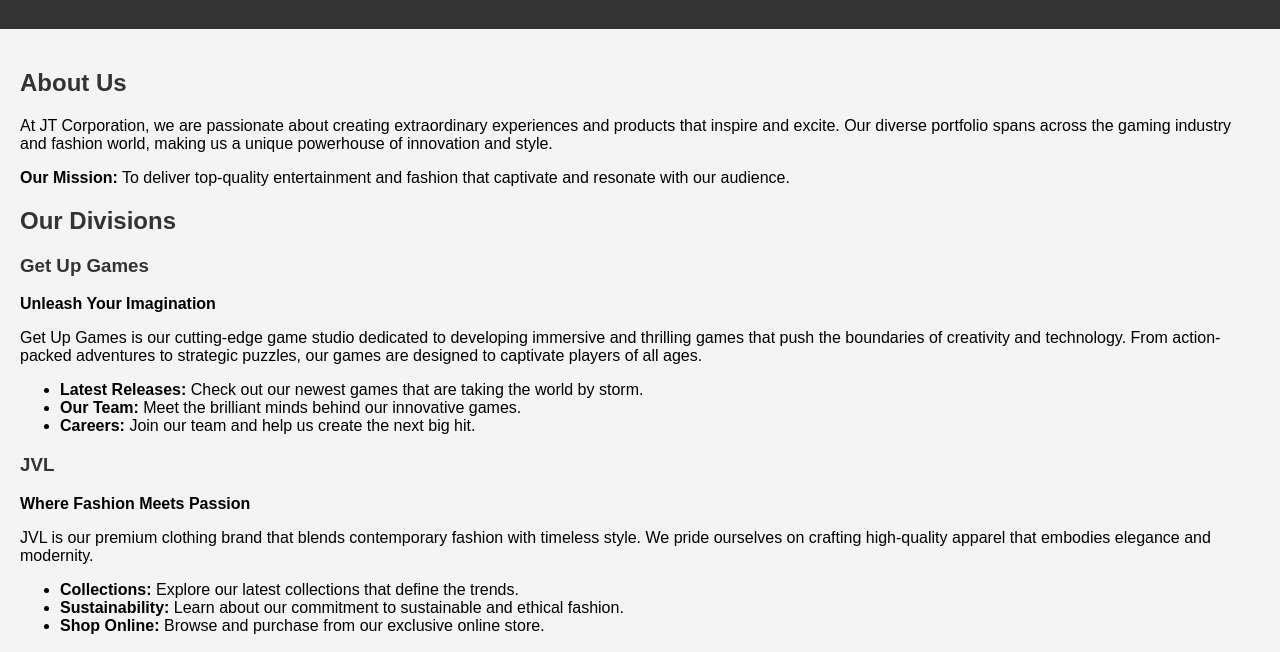
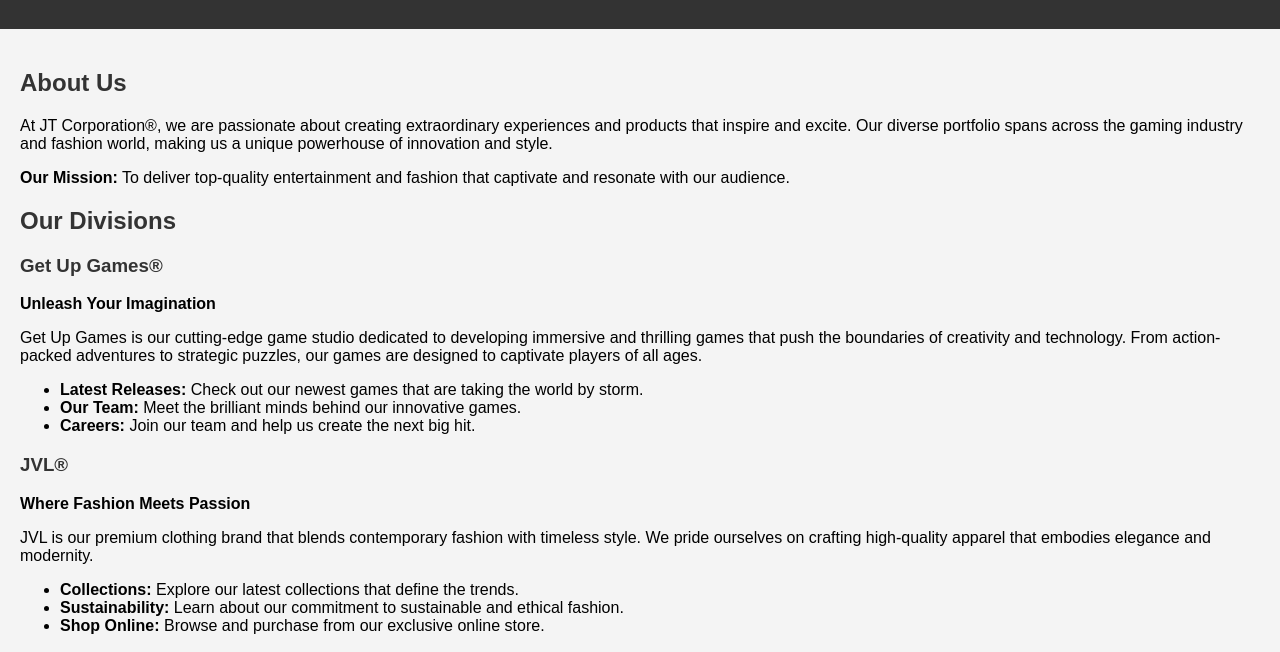
Before and after one commit to JTOGCO/JT, a plain HTML site: page index.html in a window 1280 px wide. Shown: the part 117-769 px from the top of the page. Drawn offline with Linux system fonts and the light colour scheme.

Commit message:
Update index.html

```diff
--- a/index.html
+++ b/index.html
@@ -38,21 +38,21 @@
 <body>
 
 <header>
-    <h1>JT Corporation</h1>
+    <h1>JT Corporation®</h1>
     <p>Where Creativity Meets Innovation</p>
 </header>
 
 <main>
     <section id="about">
         <h2>About Us</h2>
-        <p>At JT Corporation, we are passionate about creating extraordinary experiences and products that inspire and excite. Our diverse portfolio spans across the gaming industry and fashion world, making us a unique powerhouse of innovation and style.</p>
+        <p>At JT Corporation®, we are passionate about creating extraordinary experiences and products that inspire and excite. Our diverse portfolio spans across the gaming industry and fashion world, making us a unique powerhouse of innovation and style.</p>
         <p><strong>Our Mission:</strong> To deliver top-quality entertainment and fashion that captivate and resonate with our audience.</p>
     </section>
 
     <section id="divisions">
         <h2>Our Divisions</h2>
 
-        <h3>Get Up Games</h3>
+        <h3>Get Up Games®</h3>
         <p><strong>Unleash Your Imagination</strong></p>
         <p>Get Up Games is our cutting-edge game studio dedicated to developing immersive and thrilling games that push the boundaries of creativity and technology. From action-packed adventures to strategic puzzles, our games are designed to captivate players of all ages.</p>
         <ul>
@@ -61,7 +61,7 @@
             <li><strong>Careers:</strong> Join our team and help us create the next big hit.</li>
         </ul>
 
-        <h3>JVL</h3>
+        <h3>JVL®</h3>
         <p><strong>Where Fashion Meets Passion</strong></p>
         <p>JVL is our premium clothing brand that blends contemporary fashion with timeless style. We pride ourselves on crafting high-quality apparel that embodies elegance and modernity.</p>
         <ul>
```
